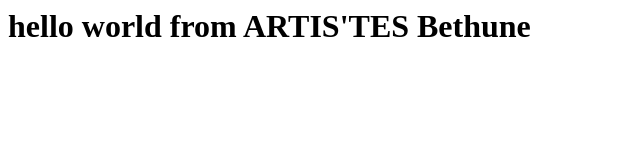
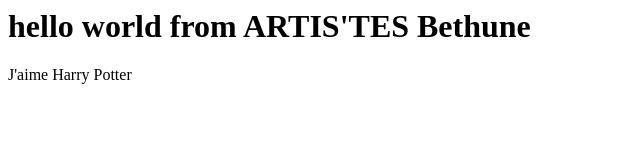
Before and after one commit to MarineDemette/My-1st-project, a plain HTML site: page index.html in a window 1280 px wide. Shown: the whole page, without its empty margins (0-640 px from the left). Drawn offline with Linux system fonts and the light colour scheme.

Commit message:
Update index.html

```diff
--- a/index.html
+++ b/index.html
@@ -1 +1,2 @@
 <h1> hello world from ARTIS'TES Bethune </h1>
+<p> J'aime Harry Potter </p>
```
